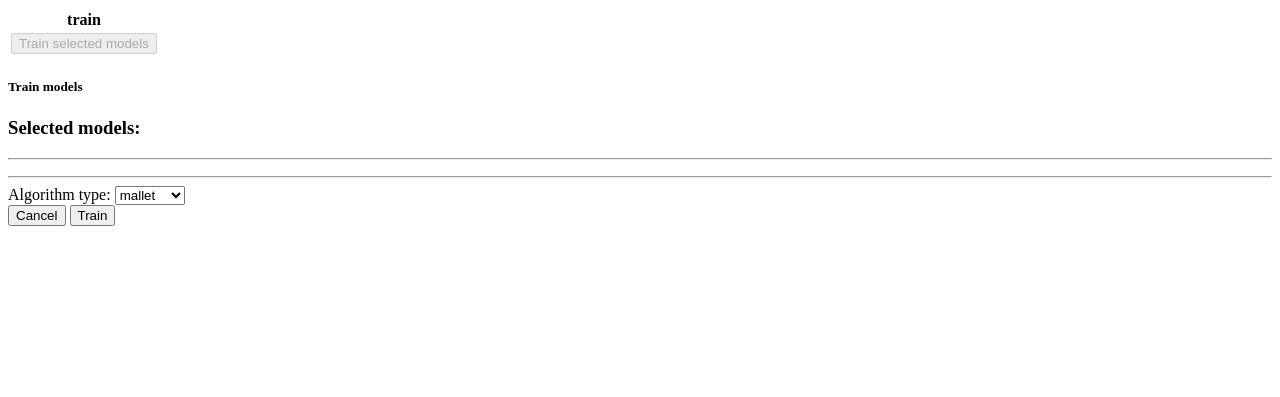
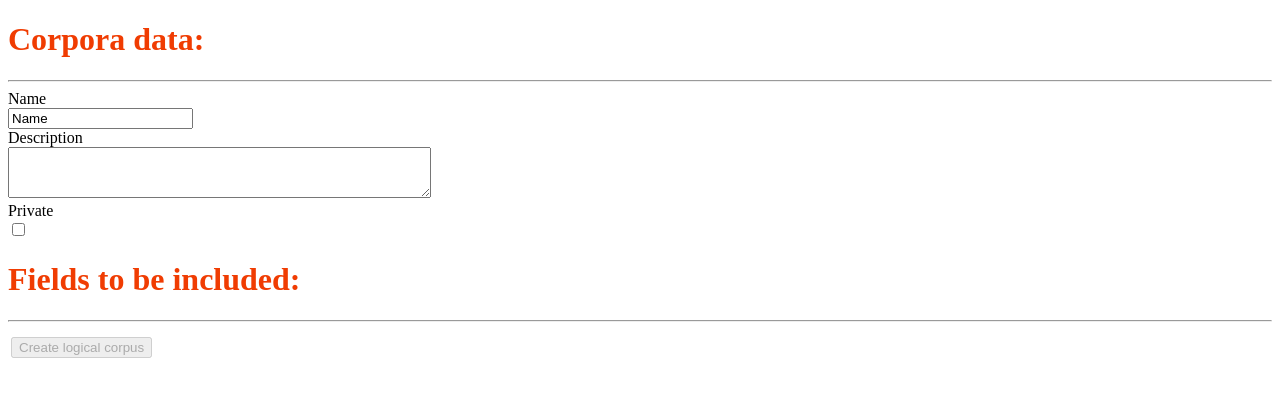
Before and after one commit to beauseant/ITMTWeb, a PHP site: page /includes/loadRawCorpora.php in a window 1280 px wide. Shown: the top 397 px of the page. Run offline with PHP 8.4, Linux system fonts and the light colour scheme; data that the repository does not hold is empty.

Commit message:
rawcorpora inicio
Signed-off-by: beauseant <sblanco@tsc.uc3m.es>

```diff
--- a/app/assets/css/style.css
+++ b/app/assets/css/style.css
@@ -69,6 +69,7 @@
 /*--------------------------------------------------------------
 # Disable AOS delay on mobile
 --------------------------------------------------------------*/
+
 @media screen and (max-width: 768px) {
   [data-aos-delay] {
     transition-delay: 0 !important;
--- /dev/null
+++ b/app/includes/class/class.rawCorpora.php
@@ -0,0 +1,27 @@
+<?php
+
+    class rawCorpora {
+        private $rawCorpora = array();
+
+        public function __construct() {
+
+            $data = shell_exec ('/usr/bin/python3.9 /var/www/html/topicmodeler/src/manageCorpus/manageCorpus.py --listDownloaded --path_downloaded '. $_SESSION['path_downloaded'] . ' 2>&1');
+
+            $this -> rawCorpora = json_decode ( $data, true);
+        }
+
+        public function getrawCorpora () {
+            return $this->rawCorpora;
+        }
+
+        public function getSchemaByName ($name) {
+            foreach ($this->rawCorpora as $value) {
+                if ($value['name'] == $name) {
+                    return $value['schema'];
+                }
+            }
+        }
+
+    }
+
+?>
--- a/app/includes/loadRawCorpora.php
+++ b/app/includes/loadRawCorpora.php
@@ -28,26 +28,41 @@
         </script>
     </head>
     <body>
+
     <?php
 
 
 
-                        $data = shell_exec ('/usr/bin/python3.9 /var/www/html/topicmodeler/src/manageCorpus/manageCorpus.py --listDownloaded --path_downloaded '. $_SESSION['path_downloaded'] . ' 2>&1');
-
-                        $data = json_decode ( $data, true);
-
+                        require_once ('class/class.rawCorpora.php');
+                        $rc = new rawCorpora ();
+                        $data = $rc ->getrawCorpora();
                         $listkeys = array_keys(reset ($data));
 
                         $table = '
+                        <form action="../createLogicalCorpora.php" method="post">
+                            <div class="container-fluid">
+                                    <h1 style="color:#f03c02;">Corpora data:</h1>
+                                    <hr></hr>
+                                    <div class="row">
+                                    <div class="col-md-auto"><label>Name</label></div>
+                                    <div class="col col-lg2"><input type="text" class="form-control" id="Name" placeholder="Name" value="Name" required></div>
+                                    <div class="col-md-auto"><label for>Description</label></div>
+                                        <div class="col col-lg6"><textarea class="form-control" id="description" rows="3" cols="50" required></textarea></div>
+                                    <div class="col-md-auto"><label>Private</label></div>
+                                    <div class="col-md-auto"><input type="checkbox" class="check" name="private"></div>
+                                    </div>
+                          </div>
+                          <div class="container-fluid">
+                                <h1 style="color:#f03c02;">Fields to be included:</h1>
+                                <hr></hr>
                                 <table class="table table-striped">
-                                   <form action="trainRawCorpora.php" method="post"
                                        <thead>
                                           <tr>
-                                ';
+                        ';
                         foreach ($listkeys as $value) {
                             $table = $table . '<th scope="col">' . $value . '</th>';
                         }
-                        $table = $table . '<th scope="col">' .'train' . '</th>';
+                        $table = $table . '<th scope="col">' .'' . '</th>';
 
 
                         $table = $table . '
@@ -66,8 +81,7 @@
                             }
 
                             $form = '
-                                        <input type="hidden" id="model" name="model" value="'. $value['name']  .'">
-                                        <input type="checkbox" class="check" id="train" name="model" value="'. $value['name'] .'">
+                                        <input type="checkbox" class="check" name="model[]" value="'. $value['name'] .'">
                                     ';
 
 
@@ -78,53 +92,21 @@
                         #$table = $table . '<tr><td colspan="8"> <a href="#" onclick="this.parentNode.submit();"> Entrenar</a></td></tr>';
 
                         $table = $table . '<tr><td colspan="8">
-                                                <input type="submit" name="anmelden" id="btncheck" class="btn btn-primary" data-toggle="modal" data-target="#mymodal" id="btncheck" value="Train selected models" disabled />
+                                                <input type="submit" name="anmelden" id="btncheck" class="btn btn-primary" id="btncheck" value="Create logical corpus" disabled />
+
                                            </td></tr>
                                         ';
 
                         $table = $table . '
                                 </tbody>
-                              </form>
-                            </table>';
+
+                            </table></form></div>';
 
                         echo $table;
 
 
     ?>
 
-            <!-- Modal -->
-            <div class="modal fade" id="mymodal" tabindex="-1" role="dialog" aria-labelledby="exampleModalCenterTitle" aria-hidden="true">
-            <div class="modal-dialog " role="document">
-                <div class="modal-content">
-                <div class="modal-header">
-                    <h5 class="modal-title" id="exampleModalLongTitle">Train models</h5>
-
-                </div>
-                    <form action="trainRawCorpora.php" method="post">
-                        <div class="form-group">
-                            <div class="modal-body" id="modal-data">
-                                <h3 class="modal-title" id="exampleModalLongTitle">Selected models:</h5>
-                                <hr>
-                                <ul class="list-group modal-list" id="model-list"></ul>
-                                <hr>
-                                <div class="form-group col-md-4">
-                                    <label for="inputState">Algorithm type:</label>
-                                    <select id="inputState" class="form-control">
-                                        <option selected>mallet</option>
-                                        <option>prodlda</option>
-                                        <option>ctm</option>
-                                        <option>bertopic</option>
-                                    </select>
-                                </div>
-                            </div>
-                            <div class="modal-footer">
-                                <button type="button" class="btn btn-secondary" data-dismiss="modal">Cancel</button>
-                                <button type="submit" class="btn btn-primary">Train</button>
-                            </div>
-                    </form>
-                </div>
-            </div>
-            </div>
 
     </body>
 </html>
--- a/app/listRawCorpora.php
+++ b/app/listRawCorpora.php
@@ -60,8 +60,6 @@
     <!-- ======= Services Section ======= -->
     <section id="services" class="services">
       <div class="container">
-        <div class="row">
-          <div class="col-lg-4 col-md-6">
             <div id="loadercont">
                 <div id="loader"></div>
             </div>
@@ -70,9 +68,7 @@
                 <p>Some text in my newly loaded page..</p>
             </div>
           </div>
-        </div>
-      </div>
-      <div>
+
     </section><!-- End Services Section -->
 
 
```
Also changed, not shown: app/createLogicalCorpora.php (added, +121 -0 lines), app/createLogicalCorporaResults.php (added, +123 -0 lines).
